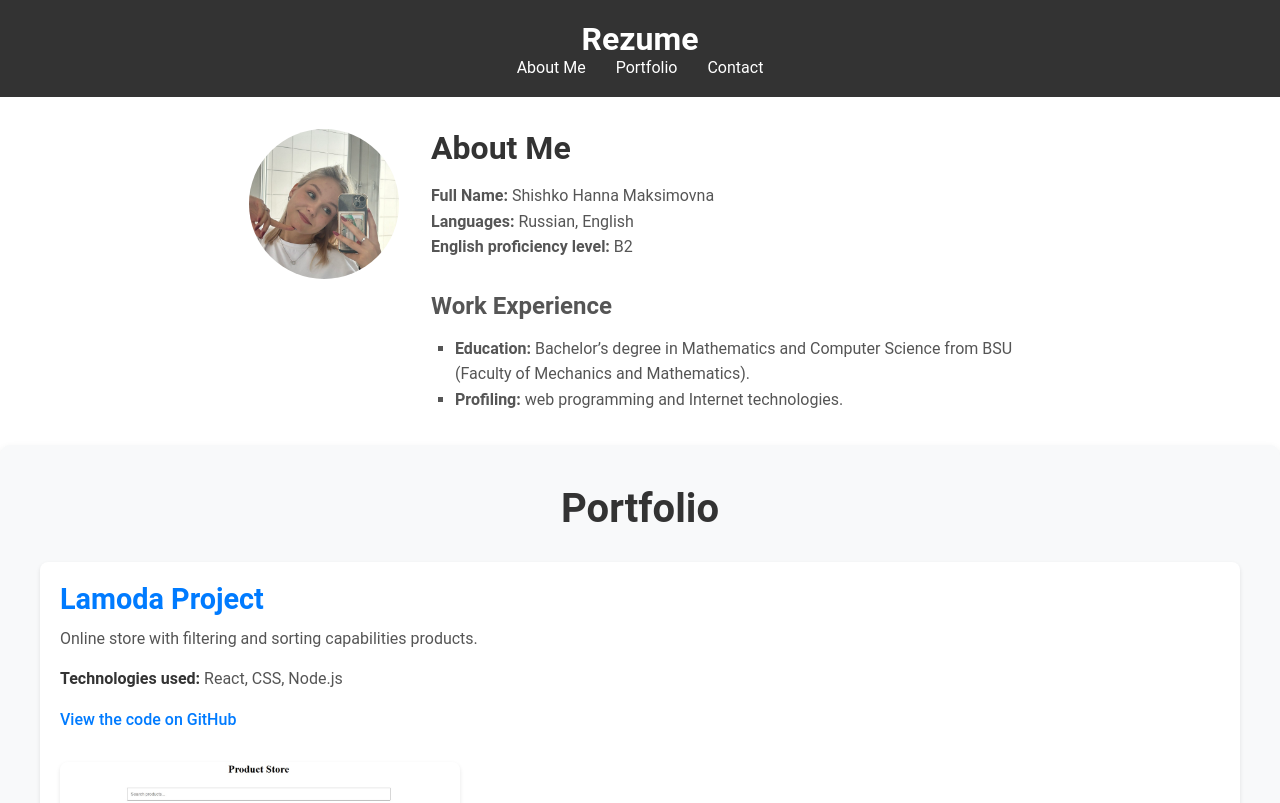
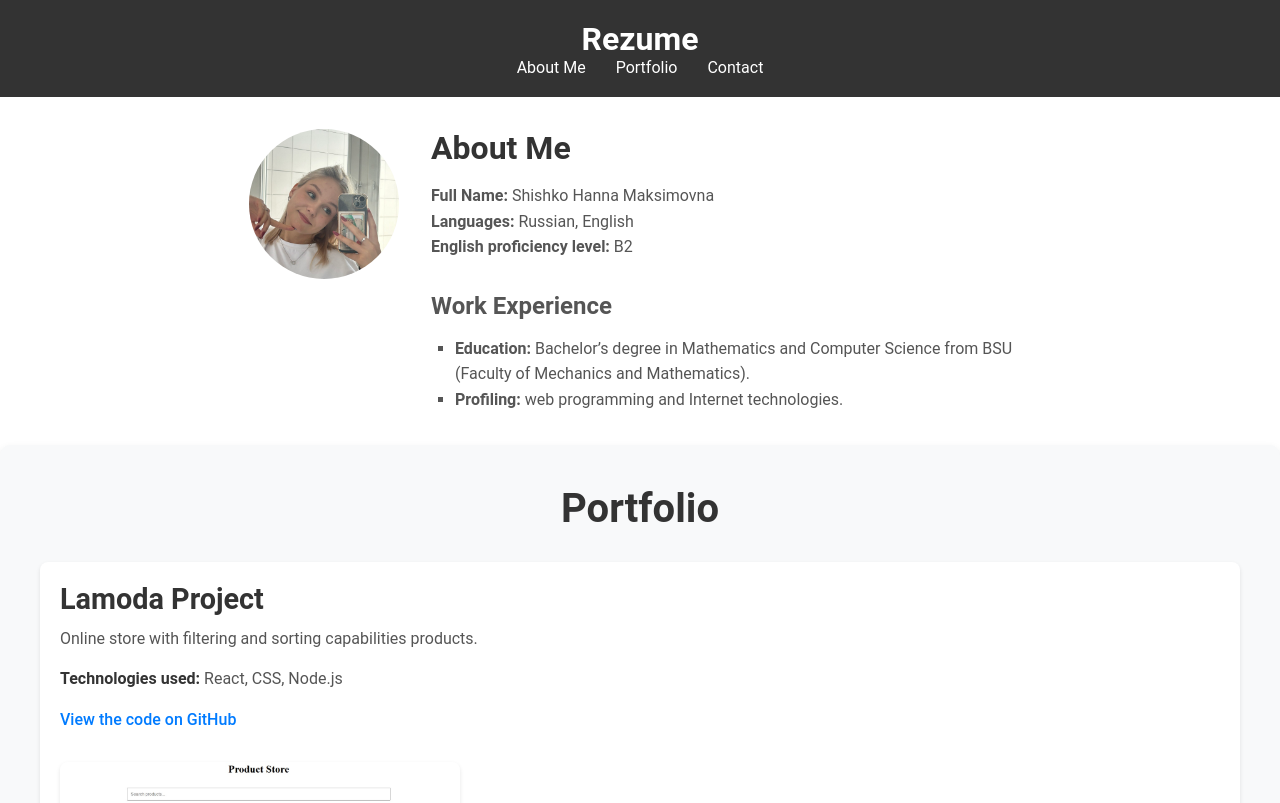
Before and after one commit to anyashishko/CV, a React (Vite) app: page / in a window 1280 px wide. Shown: the top 803 px of the page. Built offline with nearby package versions, Linux system fonts and the light colour scheme.

Commit message:
Update Portfolio.module.css

```diff
--- a/src/styles/Portfolio.module.css
+++ b/src/styles/Portfolio.module.css
@@ -1,4 +1,3 @@
-
 .portfolio {
     padding: 40px;
     background-color: #f8f9fa;
@@ -8,7 +7,6 @@
     box-shadow: 0 4px 8px rgba(0, 0, 0, 0.1);
   }
 
-  /* Heading style */
   .portfolio h2 {
     font-size: 2.5rem;
     color: #333;
@@ -30,21 +28,18 @@
     transition: all 0.3s ease;
   }
 
-  /* Project hover effect */
   .portfolio li:hover {
     transform: translateY(-5px);
     box-shadow: 0 6px 12px rgba(0, 0, 0, 0.15);
   }
 
-  /* Project title */
   .portfolio li h3 {
     font-size: 1.8rem;
-    color: #007bff;
+    color: #333;
     margin-bottom: 10px;
     font-weight: bold;
   }
 
-  /* Project description */
   .portfolio li p {
     font-size: 1rem;
     color: #555;
@@ -52,7 +47,6 @@
     margin-bottom: 15px;
   }
 
-  /* Links inside each project */
   .portfolio li a {
     color: #007bff;
     text-decoration: none;
@@ -70,7 +64,6 @@
     color: #333;
   }
 
-  /* Image or gif for the project demo */
   .portfolio li img {
     width: 100%;
     max-width: 400px;
```
